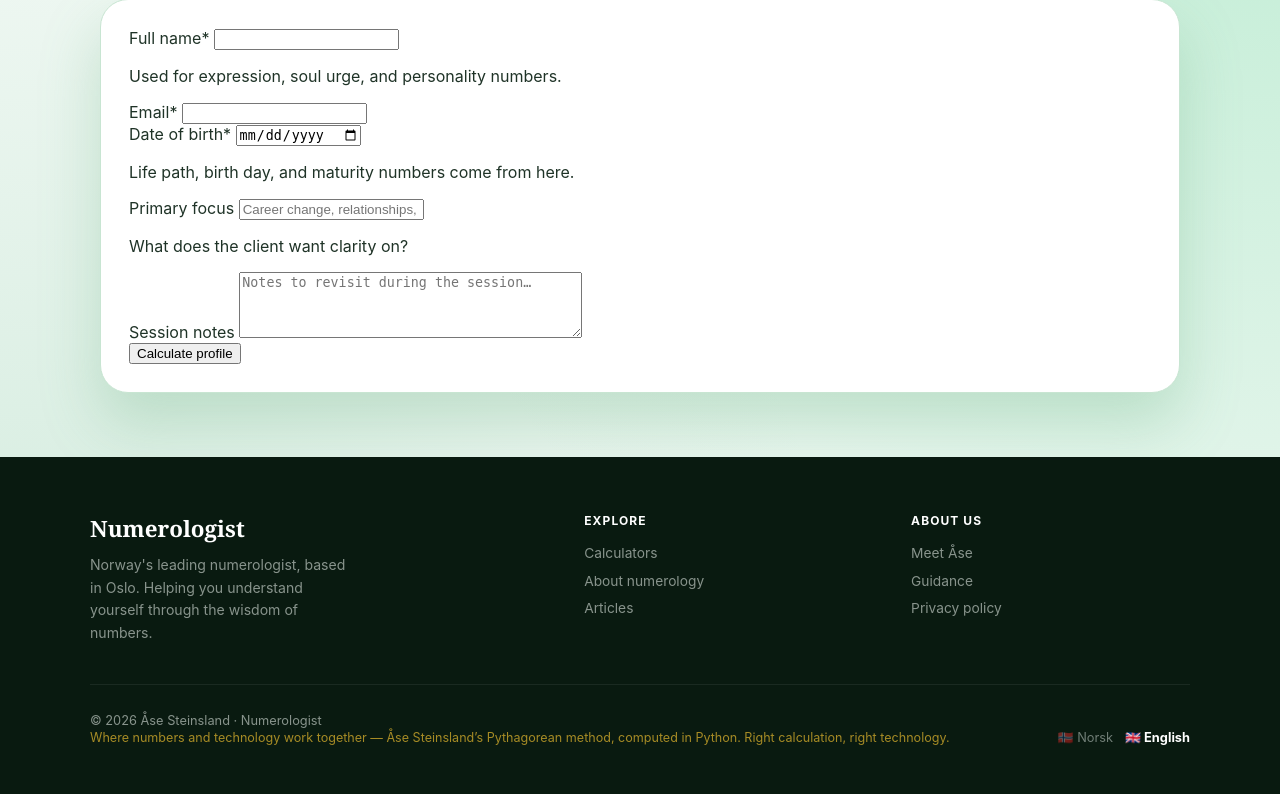
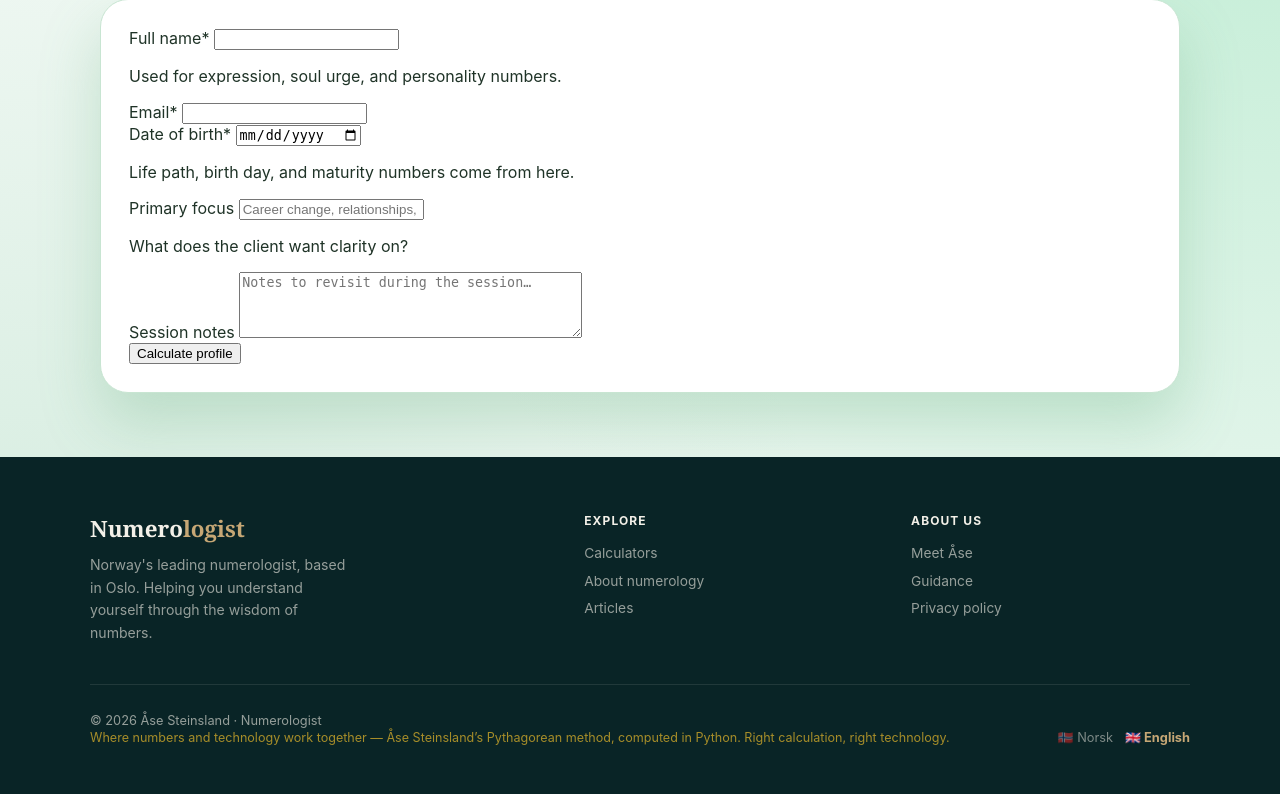
Before and after one commit to XS227/Numerologist, a Django app: page /intake/ in a window 1280 px wide. Shown: the part 171-965 px from the top of the page. Run offline with Django 5.2, Linux system fonts and the light colour scheme.

Commit message:
feat(article): add the WOW-signal / Arecibo Line research note
Publishes the Arecibo Line project's content (Arecibo-Line/ in this
repo) as a real article — the Arecibo message (1974), the Wow! signal
(1977), and FRB 121102 (2012), read through the site's numerology
method, same honest "not proof, an attempt to listen" framing as the
Shahnameh article.

Every date/vibration figure was independently recomputed before
writing, using the same per-part day/month/year reduction as the
site's fixed calculator engine. The source research note
(Arecibo-Line/Numerisk_og_astronomisk_sammenheng.md) had real errors:
1977 was given as vibration 5 (actually 6), 2012 as 6 (actually 5),
and the gap between the Arecibo message and the Wow! signal was
claimed as 9797 days — the real figure is 1003 days. None of those
wrong numbers made it into the article. The ATLAS comet's claimed
positional overlap with the Wow! signal region is left as an open
question rather than asserted as fact — the source note itself calls
it preliminary, and it isn't independently verifiable here.

fix(footer): restyle the shared .l-footer to match the new journey
redesign's palette (--j-night/--j-gold/--j-paper from journey.css)
instead of the older green tone, so it belongs on both the classic
pages and the new illustrated Discover Numerology page rather than
looking like two different footers bolted together.

Co-Authored-By: Claude Sonnet 5 <noreply@anthropic.com>

```diff
--- a/assets/fibonacci.css
+++ b/assets/fibonacci.css
@@ -124,12 +124,15 @@
    instead of three different (and differently complete) footers. Namespaced
    (.l-*) like .l-nav above, so it never collides with a page's own CSS.
    ============================================================================ */
-.l-footer { background: #091a10; color: rgba(240,248,243,.55); padding: 3.5rem 1.25rem 2rem; }
+/* Palette matches the journey redesign's --j-night/--j-gold/--j-paper
+   (tall_project/static/journey/journey.css) so the footer belongs on both
+   the classic pages and the new illustrated ones, not just one or the other. */
+.l-footer { background: #092426; color: rgba(243,240,232,.6); padding: 3.5rem 1.25rem 2rem; }
 .l-footer .l-wrap { max-width: 1100px; margin: 0 auto; padding: 0; }
 .l-footer-grid {
   display: grid; grid-template-columns: 1.6fr 1fr 1fr;
   gap: 3rem; padding-bottom: 2.5rem;
-  border-bottom: 1px solid rgba(255,255,255,.07);
+  border-bottom: 1px solid rgba(243,240,232,.1);
   margin-bottom: 1.75rem;
 }
 @media (max-width: 680px) {
@@ -137,29 +140,29 @@
 }
 .l-footer-brand {
   font-family: 'Cormorant Garamond', Georgia, serif;
-  font-size: 1.4rem; font-weight: 700; color: #fff;
+  font-size: 1.4rem; font-weight: 700; color: #f3f0e8;
   text-decoration: none; display: block; margin-bottom: .65rem;
 }
-.l-footer-brand em { font-style: normal; }
+.l-footer-brand em { font-style: normal; color: #c6a775; }
 .l-footer-tagline { font-size: .88rem; line-height: 1.6; max-width: 30ch; margin: 0; }
 .l-footer-col h4 {
-  color: #fff; font-size: .75rem; font-weight: 700;
+  color: #f3f0e8; font-size: .75rem; font-weight: 700;
   text-transform: uppercase; letter-spacing: .09em; margin: 0 0 .9rem;
 }
 .l-footer-col ul { list-style: none; display: grid; gap: .45rem; margin: 0; padding: 0; }
 .l-footer-col ul a {
-  color: rgba(240,248,243,.55); text-decoration: none;
+  color: rgba(243,240,232,.6); text-decoration: none;
   font-size: .86rem; transition: color 200ms cubic-bezier(.4,0,.2,1);
 }
-.l-footer-col ul a:hover { color: #fff; }
+.l-footer-col ul a:hover { color: #c6a775; }
 .l-footer-bottom {
   display: flex; justify-content: space-between; align-items: center;
   flex-wrap: wrap; gap: .75rem; font-size: .8rem;
 }
-.l-footer-bottom a { color: rgba(240,248,243,.45); text-decoration: none; }
-.l-footer-bottom a:hover { color: #fff; }
+.l-footer-bottom a { color: rgba(243,240,232,.5); text-decoration: none; }
+.l-footer-bottom a:hover { color: #c6a775; }
 .l-footer-langs { display: flex; gap: .75rem; align-items: center; }
-.l-footer-langs a.active { color: #fff; font-weight: 700; }
+.l-footer-langs a.active { color: #c6a775; font-weight: 700; }
 
 /* ============================================================================
    Embeddable calculator widget (.calc-widget)
```
Also changed, not shown: articles/migrations/0009_add_wow_signal_article.py (added).
